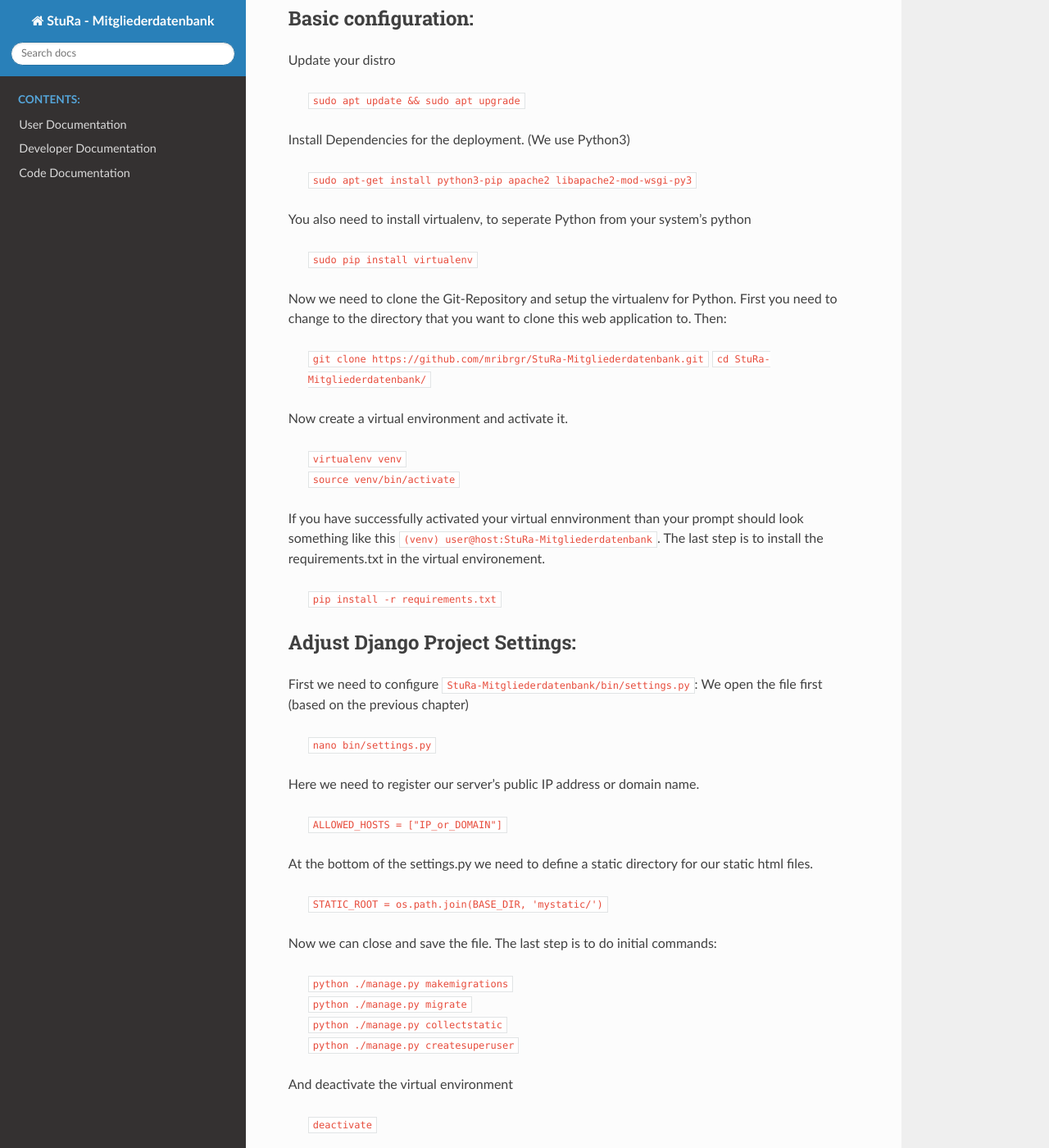
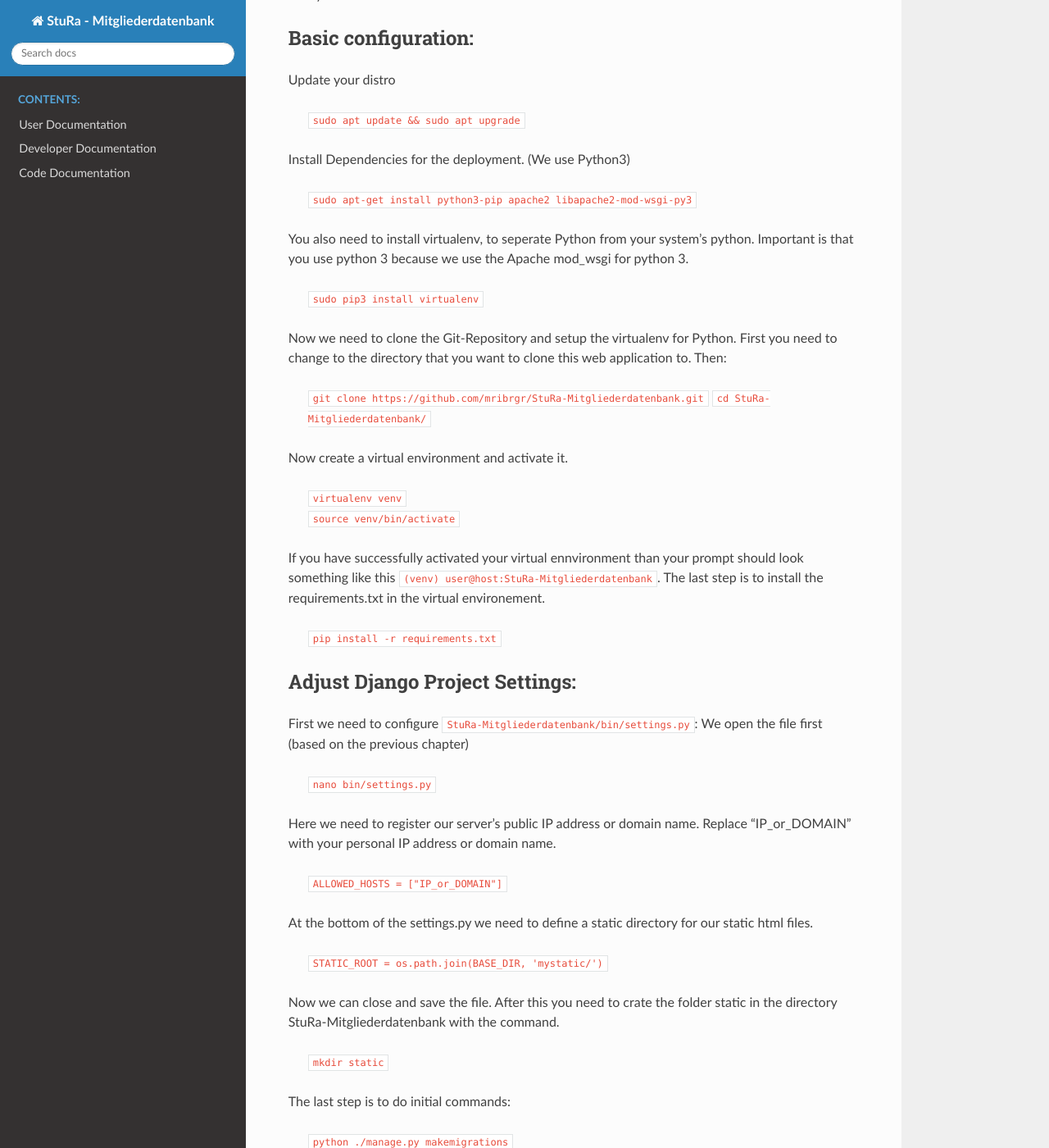
Before and after one commit to mribrgr/StuRa-Mitgliederdatenbank, a Sphinx documentation site: the page built from docs/sphinx/source/developer/deployment.rst, in a window 1280 px wide and 1400 px high, scrolled down 530 px. Shown: the whole window at 82% size. Built offline with Sphinx 7.4.7 and the Read the Docs theme 2.0.0, drawn with Linux system fonts in a browser that asks for light colours; some of the changed text lies outside the part shown.

Commit message:
aktualisieren der deploymentanleitung

```diff
--- a/docs/sphinx/source/developer/deployment.rst
+++ b/docs/sphinx/source/developer/deployment.rst
@@ -16,6 +16,7 @@
 
 * a web server
 * basic knowledge of bash
+* Python 3
 
 Basic configuration:
 ~~~~~~~~~~~~~~~~~~~~
@@ -28,9 +29,11 @@
 
   ``sudo apt-get install python3-pip apache2 libapache2-mod-wsgi-py3``
 
-You also need to install virtualenv, to seperate Python from your system's python
+You also need to install virtualenv, to seperate Python from your system's python.
+Important is that you use python 3 because we use the Apache mod_wsgi for
+python 3.
 
-  ``sudo pip install virtualenv``
+  ``sudo pip3 install virtualenv``
 
 Now we need to clone the Git-Repository and setup the virtualenv for Python.
 First you need to change to the directory that you want to clone this web application to.
@@ -59,6 +62,7 @@
   ``nano bin/settings.py``
 
 Here we need to register our server's public IP address or domain name.
+Replace "IP_or_DOMAIN" with your personal IP address or domain name.
 
   ``ALLOWED_HOSTS = ["IP_or_DOMAIN"]``
 
@@ -67,6 +71,11 @@
   ``STATIC_ROOT = os.path.join(BASE_DIR, 'mystatic/')``
 
 Now we can close and save the file.
+After this you need to crate the folder static in the directory StuRa-Mitgliederdatenbank
+with the command.
+
+  ``mkdir static``
+
 The last step is to do initial commands:
 
   | ``python ./manage.py makemigrations``
@@ -113,6 +122,7 @@
   </VirtualHost>
 
 Now we add the recommended deamon mode to the WSGI process.
+To do it you need to append the folowing lines to the Apache config.
 
 .. code-block:: bash
   :caption: /etc/apache2/sites-available/000-default.conf
@@ -120,17 +130,6 @@
   <VirtualHost *:80>
 
     . . .
-
-    Alias /static /home/pi/StuRa-Mitgliederdatenbank/mystatic
-    <Directory /home/pi/StuRa-Mitgliederdatenbank/mystatic>
-        Require all granted
-    </Directory>
-
-    <Directory /home/pi/StuRa-Mitgliederdatenbank/bin>
-      <Files wsgi.py>
-        Require all granted
-      </Files>
-    </Directory>
 
     WSGIDaemonProcess StuRa-Mitgliederdatenbank python-home=/home/pi/StuRa-Mitgliederdatenbank/venv python-path=/home/pi/StuRa-Mitgliederdatenbank
     WSGIProcessGroup StuRa-Mitgliederdatenbank
@@ -146,8 +145,8 @@
 group and user ``www-data``.
 
   | ``chmod 664 ~/StuRa-Mitgliederdatenbank/db.sqlite3``
-  | ``sudo chown www-data:www-data ~/myproject/db.sqlite3``
-  | ``sudo chown www-data:www-data ~/myproject``
+  | ``sudo chown www-data:www-data ~/StuRa-Mitgliederdatenbank/db.sqlite3``
+  | ``sudo chown www-data:www-data ~/StuRa-Mitgliederdatenbank``
 
 If you got firewall issues, allow Apache to acces the firewall example:
 
```
